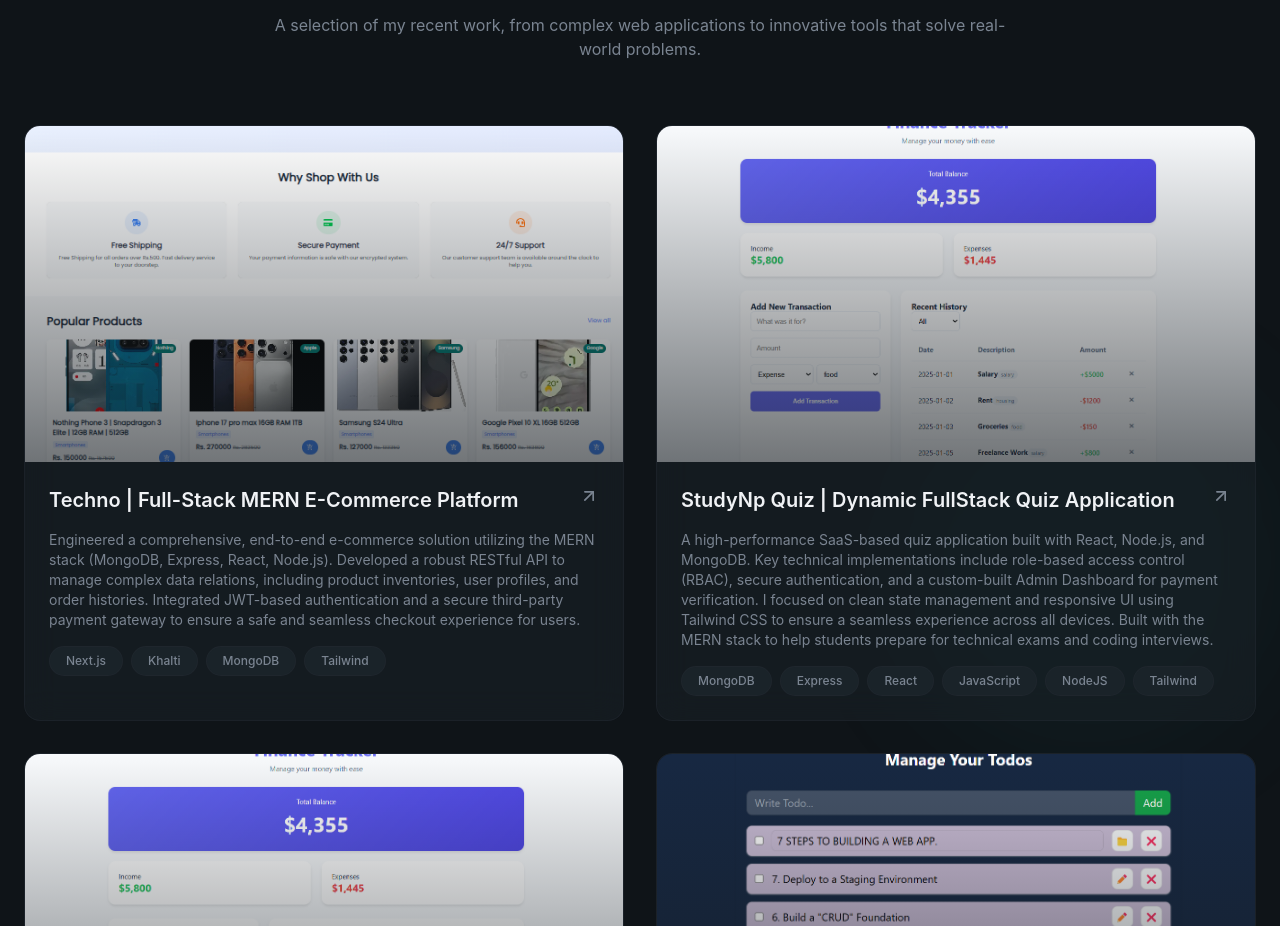
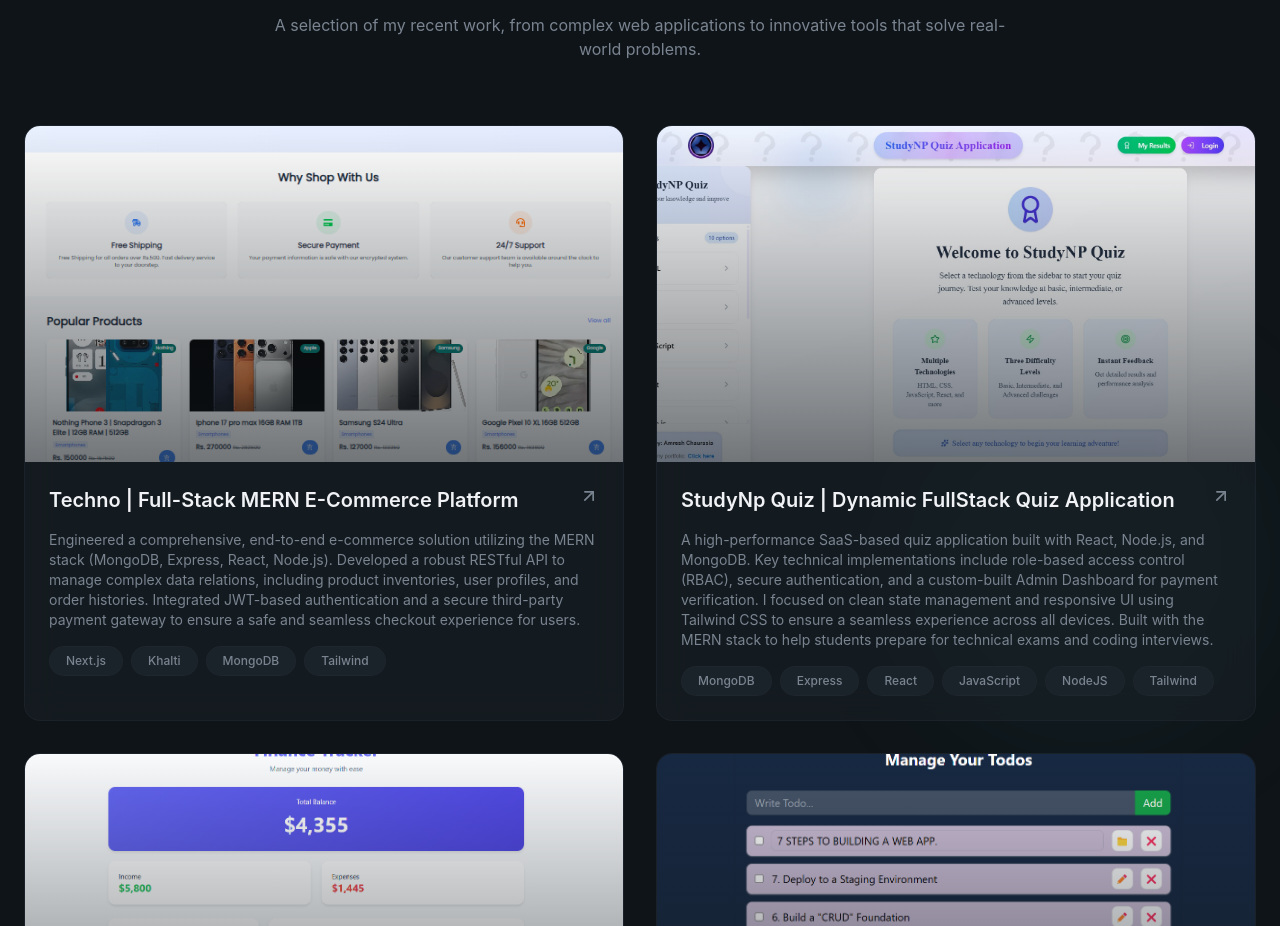
Before and after one commit to lord-amresh/portfolio, a React (Vite) app: page / in a window 1280 px wide. Shown: the part 2220-3146 px from the top of the page. Built offline with nearby package versions, Linux system fonts and the light colour scheme.

Commit message:
update project 5

```diff
--- a/src/sections/Projects.jsx
+++ b/src/sections/Projects.jsx
@@ -14,7 +14,7 @@
     title: "StudyNp Quiz | Dynamic FullStack Quiz Application",
     description:
       "A high-performance SaaS-based quiz application built with React, Node.js, and MongoDB. Key technical implementations include role-based access control (RBAC), secure authentication, and a custom-built Admin Dashboard for payment verification. I focused on clean state management and responsive UI using Tailwind CSS to ensure a seamless experience across all devices. Built with the MERN stack to help students prepare for technical exams and coding interviews.",
-    image: "/projects/project1.png",
+    image: "/projects/project5.jpg",
     tags: ["MongoDB", "Express","React", "JavaScript", "NodeJS", "Tailwind"],
     link: "https://quiz.amresh.com.np/",
     github: "#",
```
Also changed, not shown: public/projects/project5.jpg (added).
